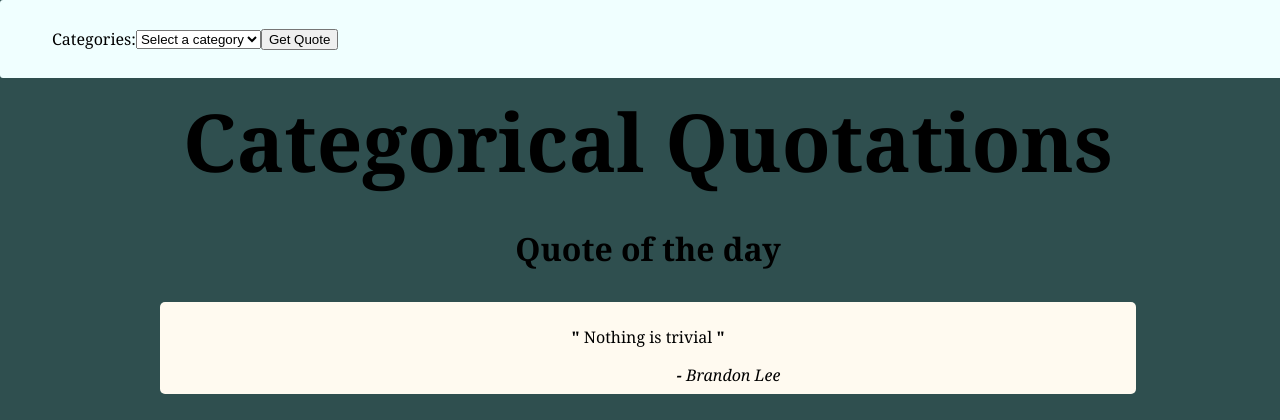
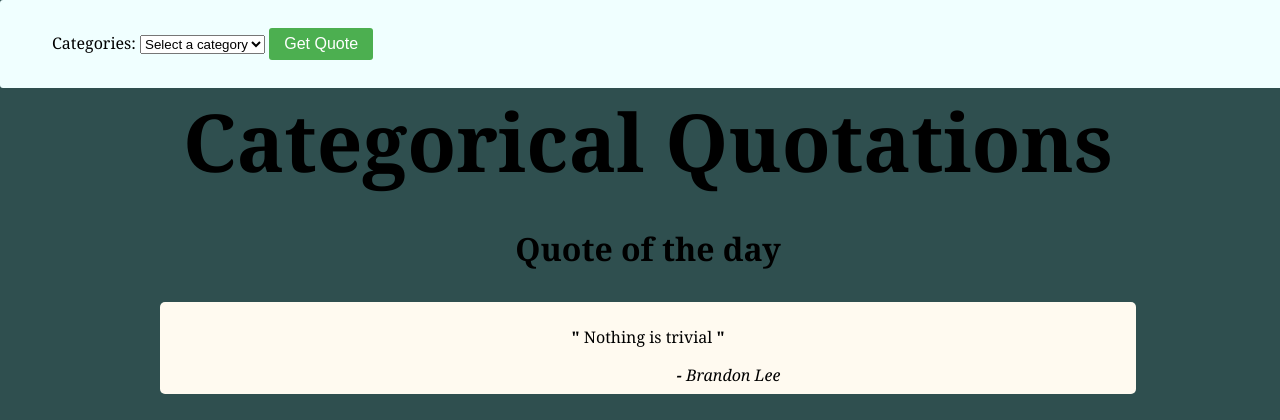
Before and after one commit to DruSerkes/categorical-quotations, a Flask app: page / in a window 1280 px wide. Shown: the top 420 px of the page. Run offline with Flask 2, Linux system fonts and the light colour scheme; parts of the project's set-up code (start-up, migrations or seed data) failed here and were passed over.

Commit message:
style button

```diff
--- a/static/styles.css
+++ b/static/styles.css
@@ -18,10 +18,20 @@ body {
 }
 
 .navlist,
-.navlist form {
+.navlist {
 	display: flex;
 	justify-content: left;
 	align-items: center;
+}
+
+button {
+	background-color: #4caf50; /* Green */
+	border: none;
+	border-radius: 3px;
+	color: white;
+	padding: 7px 15px;
+	text-align: center;
+	font-size: 16px;
 }
 
 main {
--- a/templates/base.html
+++ b/templates/base.html
@@ -12,7 +12,7 @@
 
 <nav class="navbar">
   <ul class="navlist">
-    <form action="" method="get">
+    <form action="" method="get" class="quote-form">
       <label for="category-select">Categories:</label>
       <select name="categorys" id="category-select">
           <option value="">Select a category</option>
@@ -29,7 +29,6 @@
     </form>
   </ul>
 </nav>
-
 
 <!-- End Navbar -->
 
--- a/templates/index.html
+++ b/templates/index.html
@@ -21,6 +21,7 @@
 </cite>
 
 {% else %}
+
 <section class="content">
     <blockquote>
         <b>"</b>
@@ -32,6 +33,7 @@
         Brandon Lee
     </cite>
 </section>
+
 {% endif %}
 
 
```
